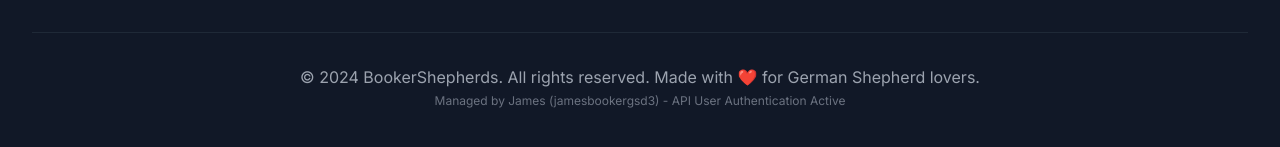
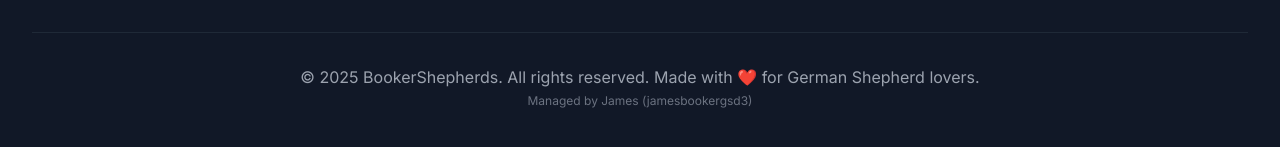
Before and after one commit to bookergsd/bookershepherds, a Next.js app: page / in a window 1280 px wide. Shown: the part 4010-4157 px from the top of the page. Built offline with nearby package versions, Linux system fonts and the light colour scheme.

Commit message:
Final Update

```diff
--- a/components/layout/footer.tsx
+++ b/components/layout/footer.tsx
@@ -104,10 +104,10 @@ export default function Footer() {
 
         <div className="border-t border-gray-800 mt-8 pt-8 text-center">
           <p className="text-gray-400">
-            © 2024 BookerShepherds. All rights reserved. Made with ❤️ for German Shepherd lovers.
+            © 2025 BookerShepherds. All rights reserved. Made with ❤️ for German Shepherd lovers.
           </p>
           <p className="text-xs text-gray-500 mt-1">
-            Managed by James (jamesbookergsd3) - API User Authentication Active
+            Managed by James (jamesbookergsd3)
           </p>
         </div>
       </div>
```
